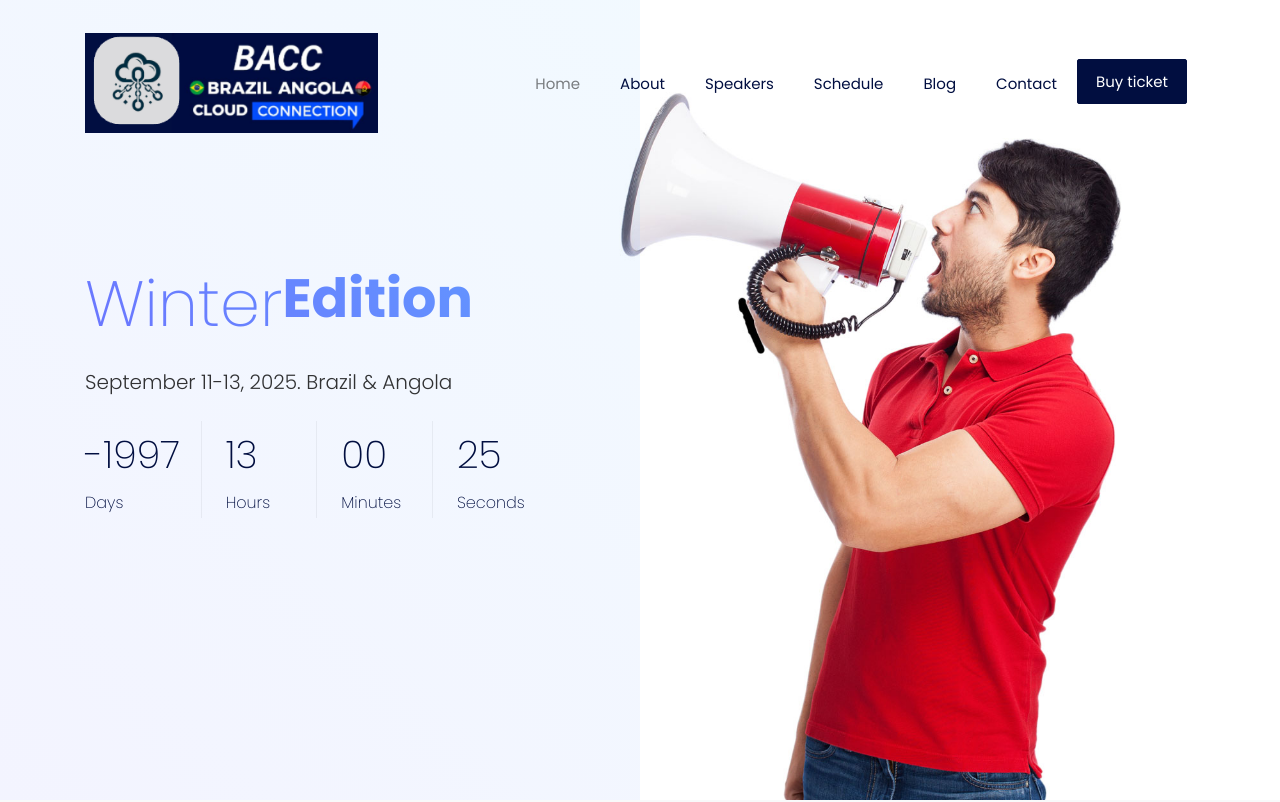
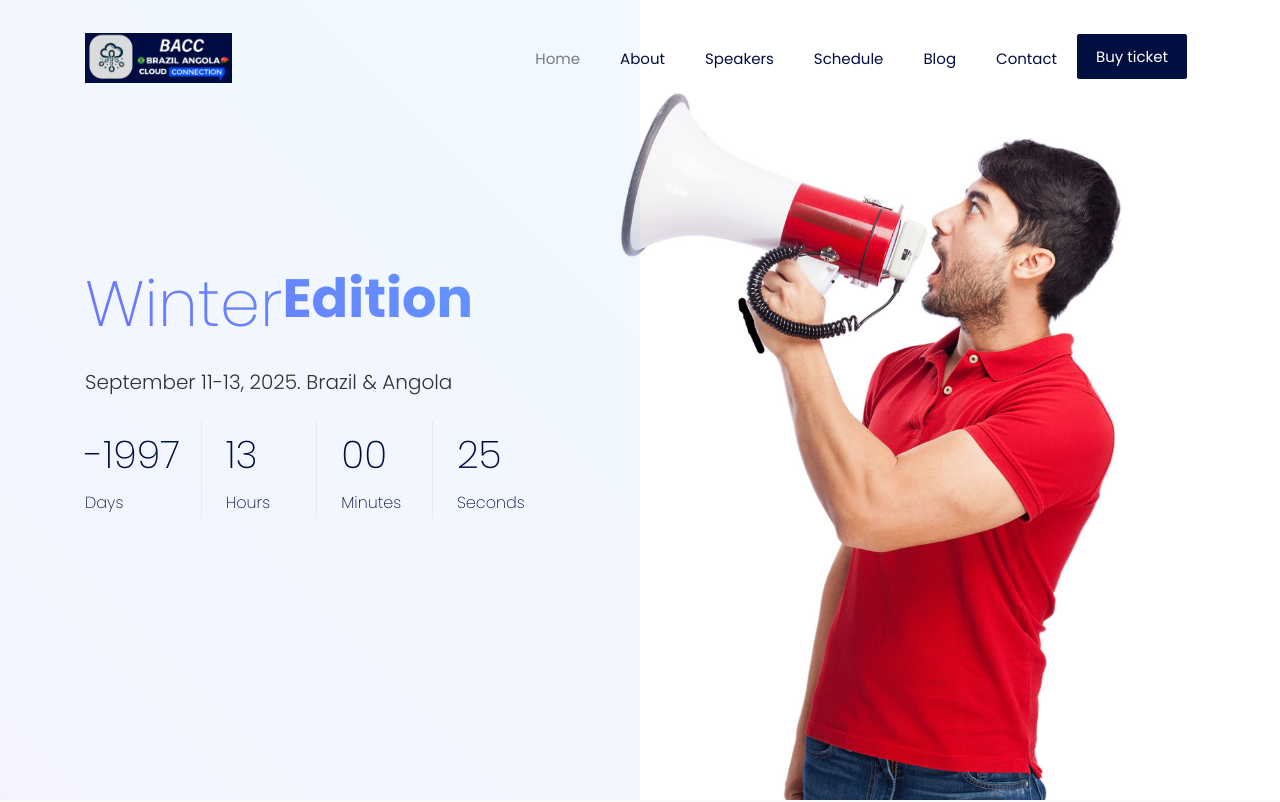
Before and after one commit to sertaoseracloud/bacc.github.io, a plain HTML site: page index.html in a window 1280 px wide. Shown: the top 802 px of the page. Drawn offline with Linux system fonts and the light colour scheme; some packages are replaced by stand-ins of ours; no server answers; files whose address does not match are found by name.

Commit message:
Update index.html

```diff
--- a/index.html
+++ b/index.html
@@ -30,7 +30,7 @@
 
 	  <nav class="navbar navbar-expand-lg navbar-dark ftco_navbar bg-dark ftco-navbar-light" id="ftco-navbar">
 	    <div class="container">
-			<a class="navbar-brand" href="index.html"><img src="images/logo.png" alt="Logo" style="height: 100px; width: auto;"></a>
+			<a class="navbar-brand" href="index.html"><img src="images/logo.png" alt="Logo" style="height: 50px; width: auto;"></a>
 	      <button class="navbar-toggler" type="button" data-toggle="collapse" data-target="#ftco-nav" aria-controls="ftco-nav" aria-expanded="false" aria-label="Toggle navigation">
 			<span class="oi oi-menu"></span> Menu
 	      </button>
```
